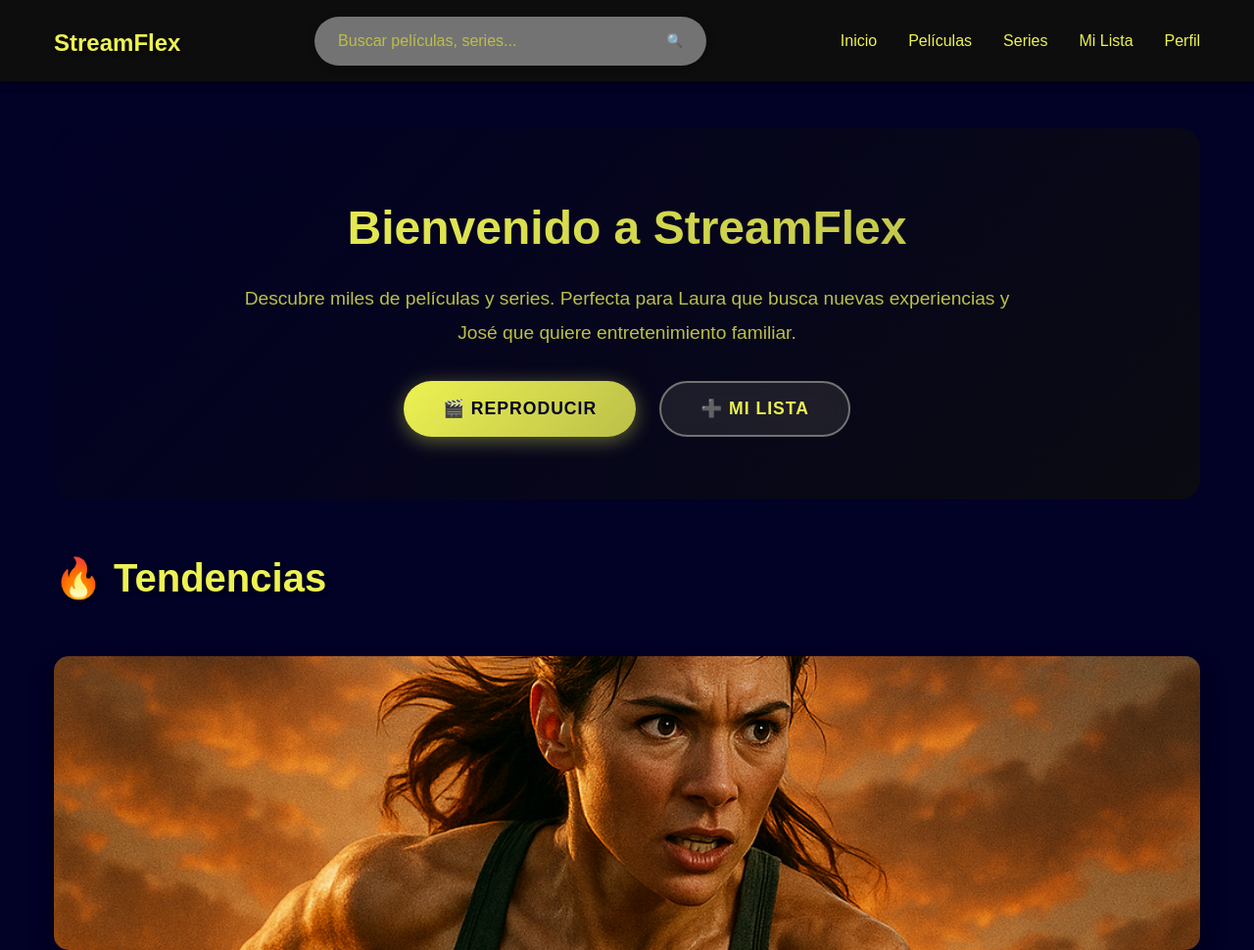
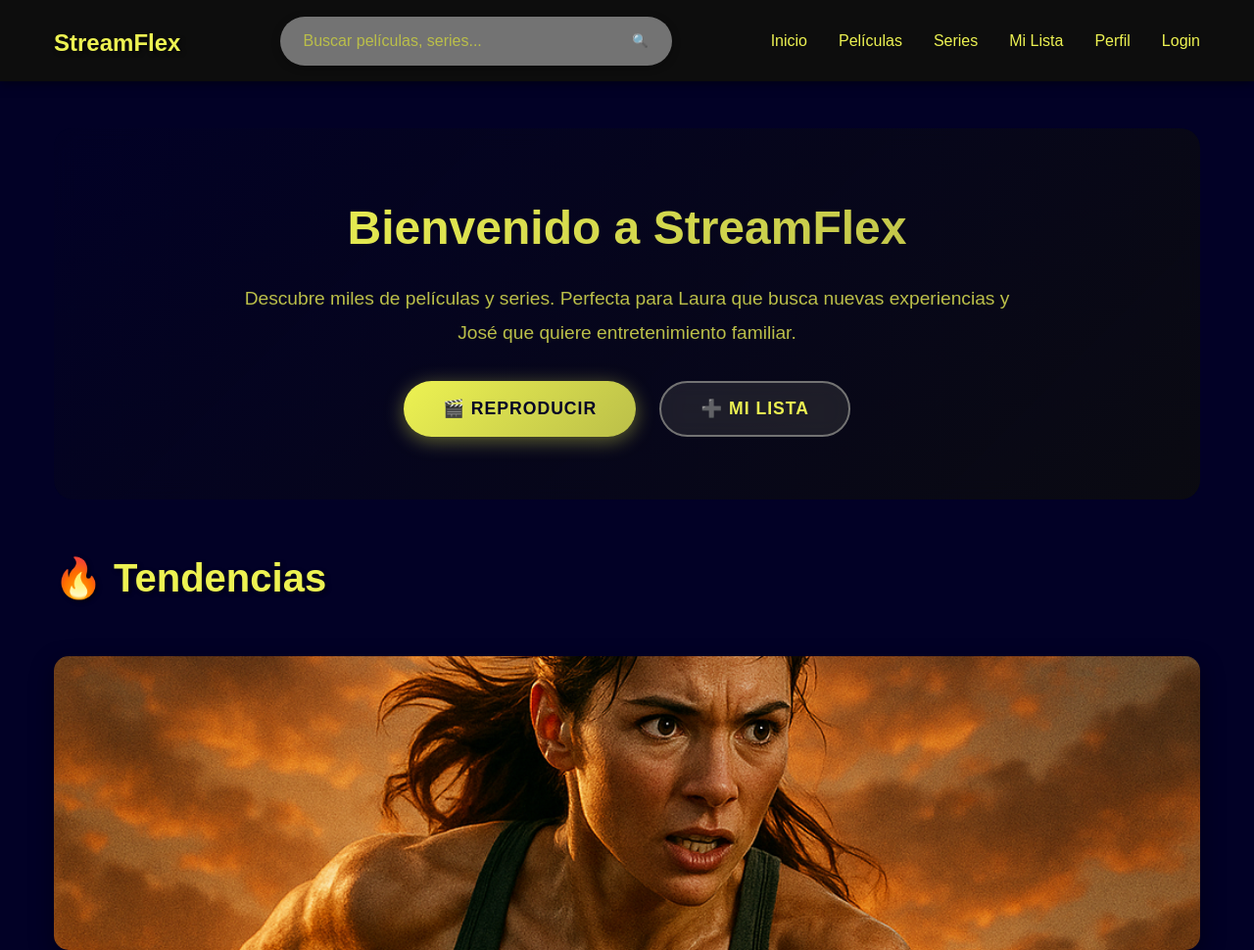
Before and after one commit to Lorddragonist/Prototipo-IPO-AndresVargas.github.io, a plain HTML site: page index.html in a window 1280 px wide. Shown: the top 970 px of the page at 98% size. Drawn offline with Linux system fonts and the light colour scheme.

Commit message:
Agrego Login a Navbar

```diff
--- a/index.html
+++ b/index.html
@@ -22,6 +22,7 @@
                 <a href="series.html">Series</a>
                 <a href="mi-lista.html">Mi Lista</a>
                 <a href="perfil.html">Perfil</a>
+                <a href="login.html">Login</a>
             </nav>
         </div>
     </header>
```
Also changed, not shown: mi-lista.html (+1 -0 lines), peliculas.html (+1 -0 lines), perfil.html (+1 -0 lines), series.html (+1 -0 lines).
